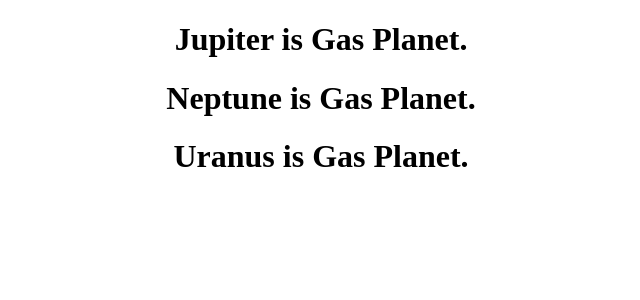
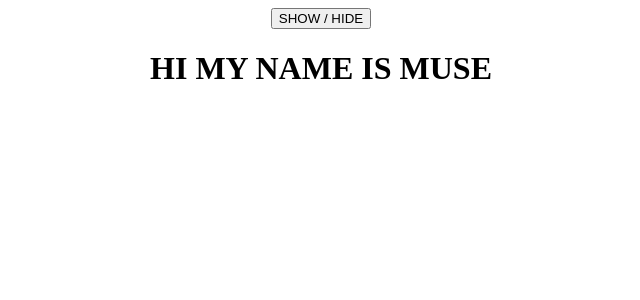
Before and after one commit to Intira-72/reactjs, a React (Create React App) app in the folder social-media-website/: page / in a window 1280 px wide. Shown: the top 300 px of the page, without its empty margins (319-959 px from the left). Built offline with nearby package versions, Linux system fonts and the light colour scheme.

Commit message:
States and useState Hook

```diff
--- a/social-media-website/src/App.js
+++ b/social-media-website/src/App.js
@@ -1,24 +1,32 @@
 import './App.css';
-import User from './User';
-import Planets from './Planets'
+import { useState } from 'react';
 
 function App() {
-  const planets = [
-      {name: "Mars", isGasPlanet: false},
-      {name: "Earth", isGasPlanet: false},
-      {name: "Jupiter", isGasPlanet: true},
-      {name: "Venus", isGasPlanet: false},
-      {name: "Neptune", isGasPlanet: true},
-      {name: "Uranus", isGasPlanet: true},
-  ]
+  const [ showValue, setShowValue ] = useState(true)
+
+  // const [ inputValue, setInputValue ] = useState("")
+
+  // const inputChange = (event) => {
+  //   setInputValue(event.target.value)
+  // }
+
+  // const [ age, setAge ] = useState(0)
+
+  // const increaseAge = () => {
+  //   setAge(age + 1)
+  // }
 
   return (
     <div className="App">
-      { planets.map((planet, key) => {
-        return (
-          planet.isGasPlanet ? <Planets name={ planet.name } key={key} /> : null
-        )
-      }) }
+      <button onClick={() => setShowValue(!showValue)}>SHOW / HIDE</button>
+      {showValue && <h1>HI MY NAME IS MUSE</h1>}
+
+
+      {/* <input type="text" onChange={ inputChange } /> */}
+
+
+      {/* <h1>{ age }</h1>
+      <button onClick={ increaseAge }>Increase Age</button> */}
     </div>
   );
 };
```
